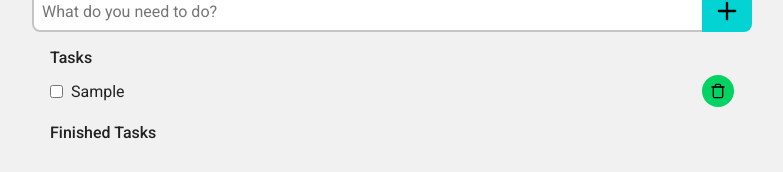
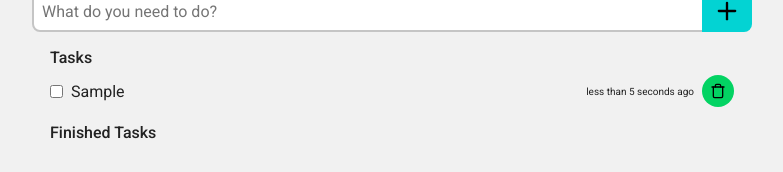
Before and after one commit to klausborges/ts-todo-app, a React (Create React App) app: page / in a window 1280 px wide. Both pictures are taken after typing "Sample" into the empty fields and a click on the button 975 px from the left and 365 px from the top of the page. Shown: the part 334-506 px from the top of the page, without its empty margins (248-1031 px from the left). Built offline with nearby package versions, Linux system fonts and the light colour scheme.

Commit message:
feat: add time from time creation and to complete

```diff
--- a/package.json
+++ b/package.json
@@ -10,6 +10,7 @@
     "@types/node": "^12.0.0",
     "@types/react": "^16.9.53",
     "@types/react-dom": "^16.9.8",
+    "date-fns": "^2.16.1",
     "polished": "^4.0.3",
     "react": "^17.0.1",
     "react-dom": "^17.0.1",
--- a/src/pages/Todo/index.tsx
+++ b/src/pages/Todo/index.tsx
@@ -6,6 +6,7 @@ import React, {
   useState,
 } from 'react';
 import { v4 as uuidv4 } from 'uuid';
+import { formatDistanceToNow, formatDistance } from 'date-fns';
 import { FiTrash, FiPlus } from 'react-icons/fi';
 
 import { Container, Form, TodoList, TodoHeader, TodoItem } from './styles';
@@ -108,7 +109,13 @@ const Todo: React.FC = () => {
               onChange={() => handleToggleTodo(todo.id)}
             />
             <div>
-              <span>{todo.description}</span>
+              <span className="description">{todo.description}</span>
+              <span className="time">
+                {formatDistanceToNow(new Date(todo.createdAt), {
+                  addSuffix: true,
+                  includeSeconds: true,
+                })}
+              </span>
             </div>
             <button type="button" onClick={() => handleRemoveTodo(todo.id)}>
               <FiTrash size={16} />
@@ -130,7 +137,18 @@ const Todo: React.FC = () => {
               onChange={() => handleToggleTodo(todo.id)}
             />
             <div>
-              <span>{todo.description}</span>
+              <span className="description">{todo.description}</span>
+              <span className="time">
+                {todo.completedAt &&
+                  formatDistance(
+                    new Date(todo.completedAt),
+                    new Date(todo.createdAt),
+                    {
+                      addSuffix: true,
+                      includeSeconds: true,
+                    },
+                  )}
+              </span>
             </div>
             <button type="button" onClick={() => handleRemoveTodo(todo.id)}>
               <FiTrash size={16} />
--- a/src/pages/Todo/styles.ts
+++ b/src/pages/Todo/styles.ts
@@ -82,6 +82,16 @@ export const TodoItem = styled.div`
     flex: 1;
     display: flex;
     align-items: center;
+
+    span.description {
+      flex: 1;
+      margin-right: 8px;
+    }
+
+    span.time {
+      margin-right: 8px;
+      font-size: 10px;
+    }
   }
 
   button {
```
Also changed, not shown: 1 other file (tests, documents, lock files or other folders).
